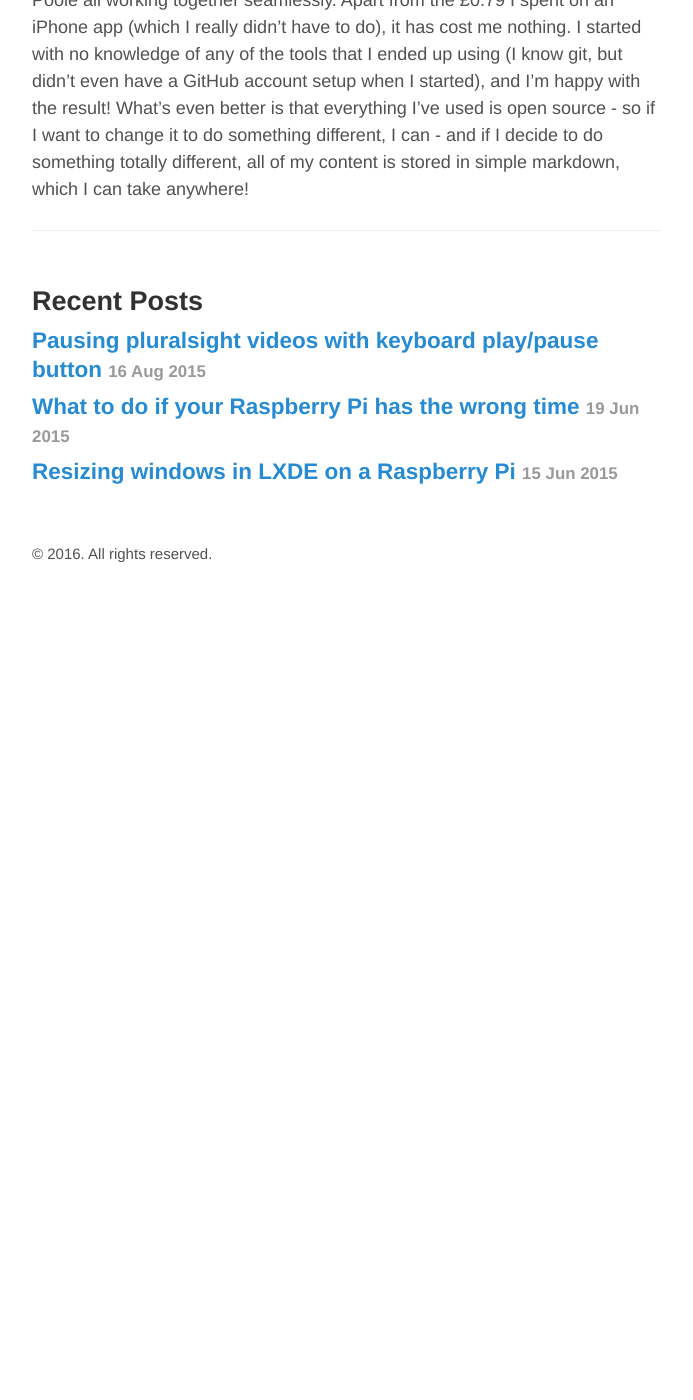
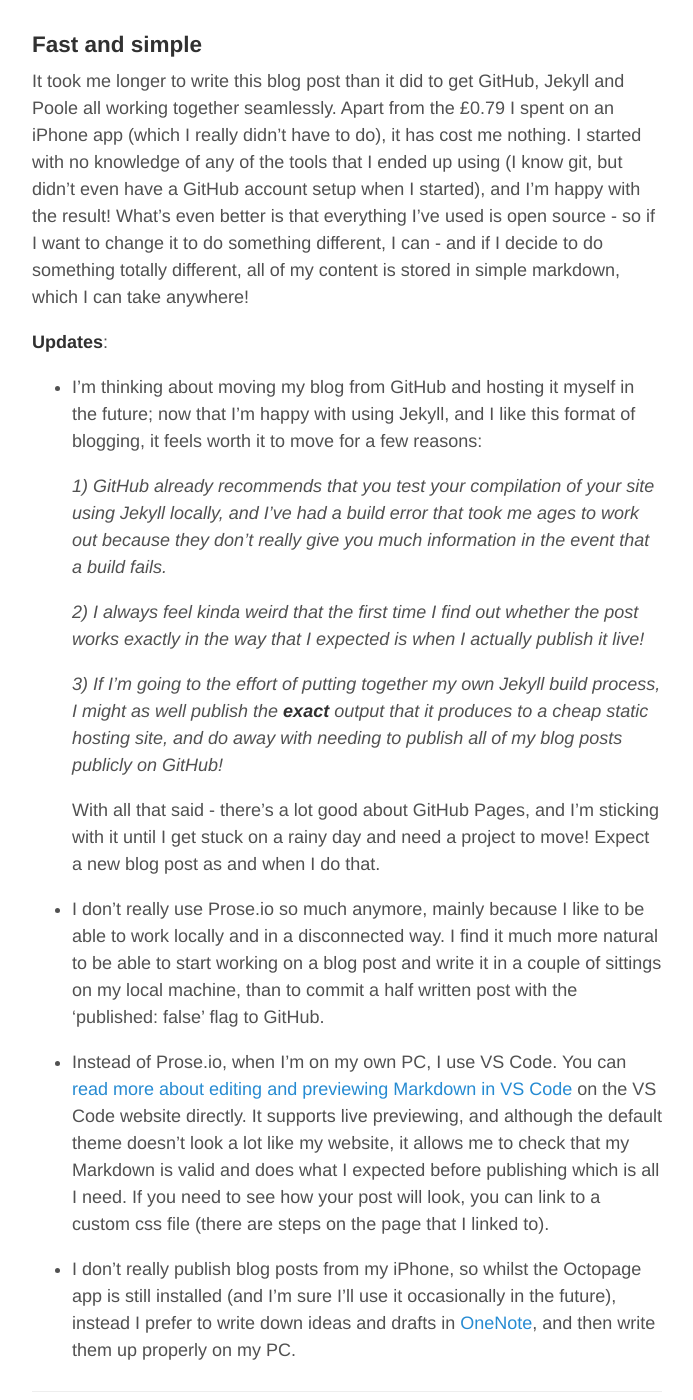
Before and after one commit to WillSoper/WillSoper.github.io, a Jekyll site: the page built from _posts/2015-05-03-github-jekyll-and-poole.md, in a window 1280 px wide and 1400 px high, scrolled down 2152 px. Shown: the whole window, without its empty margins (293-986 px from the left). Built offline with Jekyll 4.4.1, drawn with Linux system fonts in a browser that asks for light colours; before the commit the page ends 2755 px from its top, so only the background shows below that; some of the changed text lies outside the part shown.

Commit message:
Updates to post on blogging - includes change to VS Code

```diff
--- a/_posts/2015-05-03-github-jekyll-and-poole.md
+++ b/_posts/2015-05-03-github-jekyll-and-poole.md
@@ -28,8 +28,28 @@
 
 Here are a few that are well suited to using Jekyll and Github, the most useful information I found these was on [Joe Wicentowski](https://twitter.com/joewiz)'s blog posts on [mobile blogging with jekyll](http://joewiz.org/2013/08/18/mobile-blogging-with-jekyll/) and [blogging in the browser with jekyll](http://joewiz.org/2013/08/20/jekyll-blogging-in-the-browser-with-prose-io/).
 
+<div class="message">
+    **NB**: see updates below, my  tools have changed since this was first published!
+</div>
 - When I'm on an internet connected PC, I use [Prose.io](http://prose.io/) to create and edit blog posts, and commit them directly to GitHub. It supports in browser previewing of your markdown, so you can see what it will look like without setting up your own Jekyll server or publishing it to GitHub, and requires nothing but a browser and providing OAuth access to your GitHub repositiory.
 - When I'm on an iPad or iPhone, I use [Octopage](https://itunes.apple.com/us/app/octopage-blogging-jekyll-markdown/id649843345?mt=8) to connect directly to GitHub, and amend posts or drafts there. It, too, supports previewing of your posts, and OAuth (when Joe wrote his blog post, above, it required that you supply username and password directly to the app - this is no longer the case). It costs £0.79 in the uk, which is less than I spend on a cup of coffee.
 
 ###Fast and simple
 It took me longer to write this blog post than it did to get GitHub, Jekyll and Poole all working together seamlessly. Apart from the £0.79 I spent on an iPhone app (which I really didn't have to do), it has cost me nothing. I started with no knowledge of any of the tools that I ended up using (I know git, but didn't even have a GitHub account setup when I started), and I'm happy with the result! What's even better is that everything I've used is open source - so if I want to change it to do something different, I can - and if I decide to do something totally different, all of my content is stored in simple markdown, which I can take anywhere!
+
+**Updates**:
+- I'm thinking about moving my blog from GitHub and hosting it myself in the future; now that I'm happy with using Jekyll, and I like this format of blogging, it feels worth it to move for a few reasons:
+
+    *1) GitHub already recommends that you test your compilation of your site using Jekyll locally, and I've had a build error that took me ages to work out because they don't really give you much information in the event that a build fails.*
+
+    *2) I always feel kinda weird that the first time I find out whether the post works exactly in the way that I expected is when I actually publish it live!*
+
+    *3) If I'm going to the effort of putting together my own Jekyll build process, I might as well publish the __exact__ output that it produces to a cheap static hosting site, and do away with needing to publish all of my blog posts publicly on GitHub!*
+
+    With all that said - there's a lot good about GitHub Pages, and I'm sticking with it until I get stuck on a rainy day and need a project to move! Expect a new blog post as and when I do that.
+
+- I don't really use Prose.io so much anymore, mainly because I like to be able to work locally and in a disconnected way. I find it much more natural to be able to start working on a blog post and write it in a couple of sittings on my local machine, than to commit a half written post with the 'published: false' flag to GitHub.
+
+- Instead of Prose.io, when I'm on my own PC, I use VS Code. You can [read more about editing and previewing Markdown in VS Code](https://code.visualstudio.com/Docs/languages/markdown) on the VS Code website directly. It supports live previewing, and although the default theme doesn't look a lot like my website, it allows me to check that my Markdown is valid and does what I expected before publishing which is all I need. If you need to see how your post will look, you can link to a custom css file (there are steps on the page that I linked to).
+
+- I don't really publish blog posts from my iPhone, so whilst the Octopage app is still installed (and I'm sure I'll use it occasionally in the future), instead I prefer to write down ideas and drafts in [OneNote](https://itunes.apple.com/gb/app/microsoft-onenote-lists-photos/id410395246?mt=8), and then write them up properly on my PC.
```
